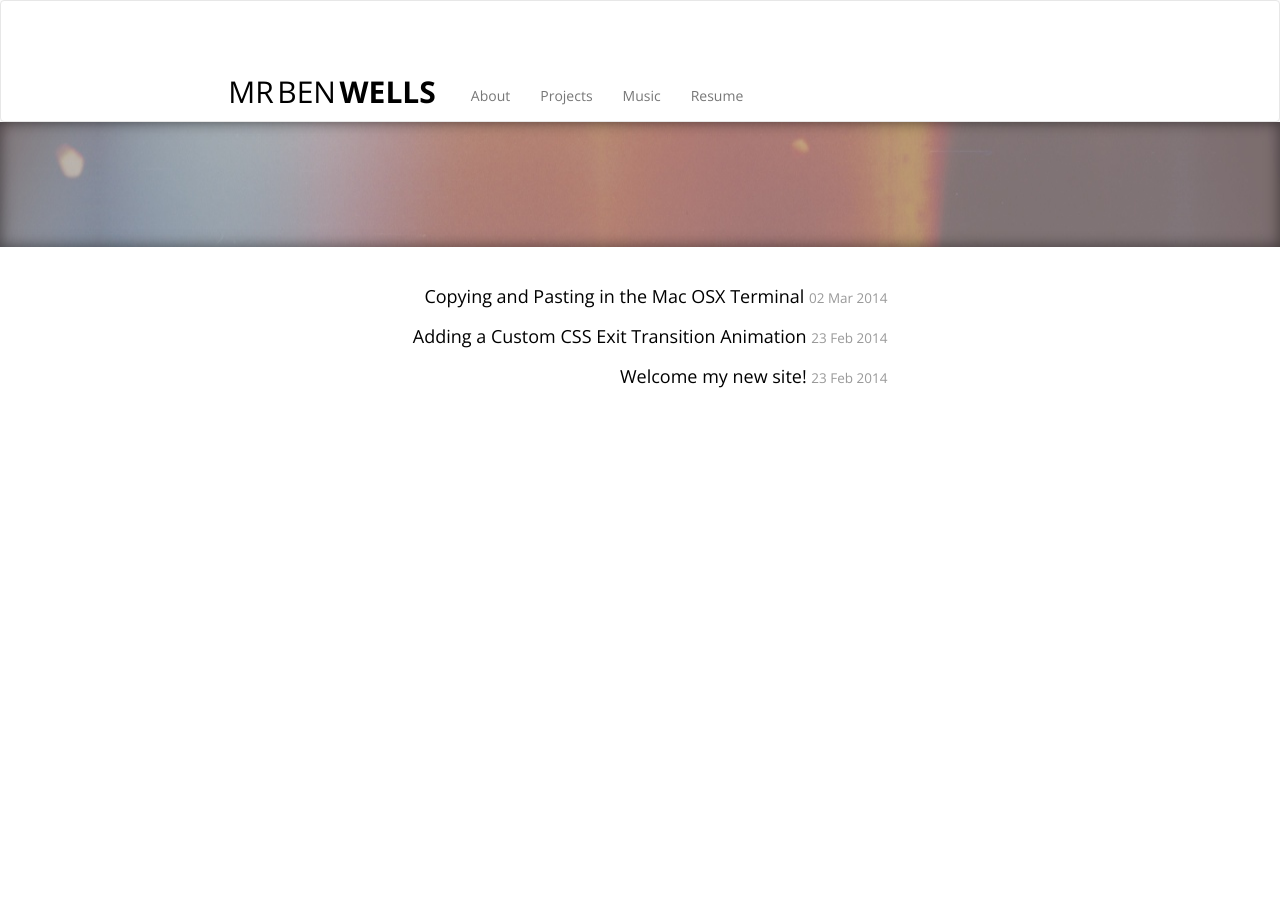
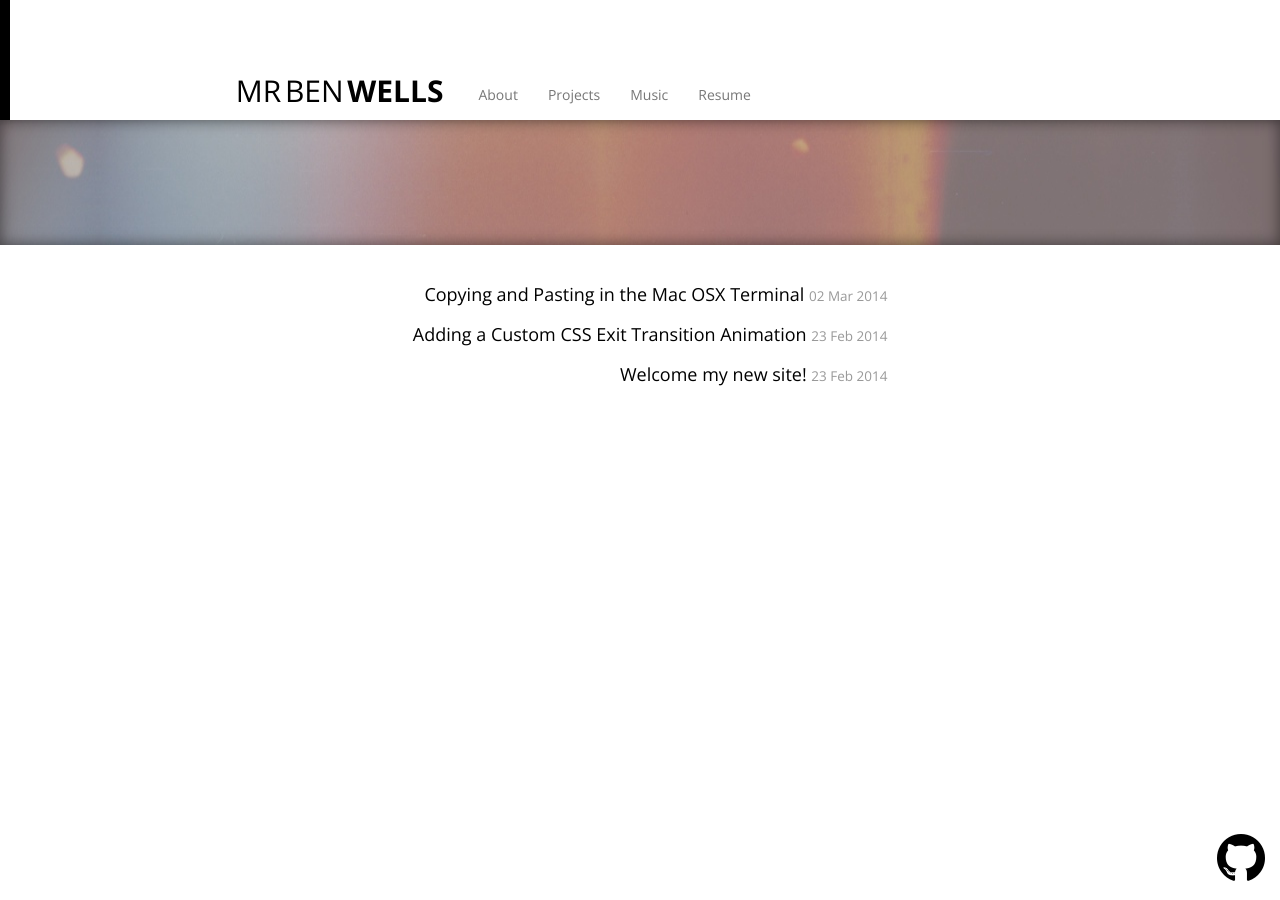
Before and after one commit to benwells/benwells.github.io, a Jekyll site: the page built from index.html, in a window 1280 px wide. Built offline with Jekyll 4.4.1, drawn with Linux system fonts in a browser that asks for light colours; nearby versions of some CDN libraries; Markdown is read by kramdown in place of the engine named in the settings.

Commit message:
styles for bottom bar and top bar

```diff
--- a/css/neutral-theme.css
+++ b/css/neutral-theme.css
@@ -64,6 +64,11 @@ h1 small {
   background:white;
   margin-bottom: 0px;
 }
+.navbar-default {
+  border:none;
+  border-left: 10px solid #000;
+  border-radius:0px;
+}
 .navbar-toggle {
   float:none;
 }
@@ -111,7 +116,6 @@ h1 small {
 #post-content p {
   font-size: medium;
   margin-bottom: 30px;
-  /*font-family: 'Esteban', serif;*/
 }
 .small-row {
   height: 10px;
@@ -129,14 +133,6 @@ h1 small {
 .title {
   padding-bottom: 3px;
 }
-@media (max-width: 890px) {
-  .navbar-fixed-bottom {
-    display:none;
-  }
-  .navbar-fixed-top .icon-row {
-    display: block;
-  }
-}
 @media (max-width: 700px) {
   #cinner {
     min-width: 300px;
```
